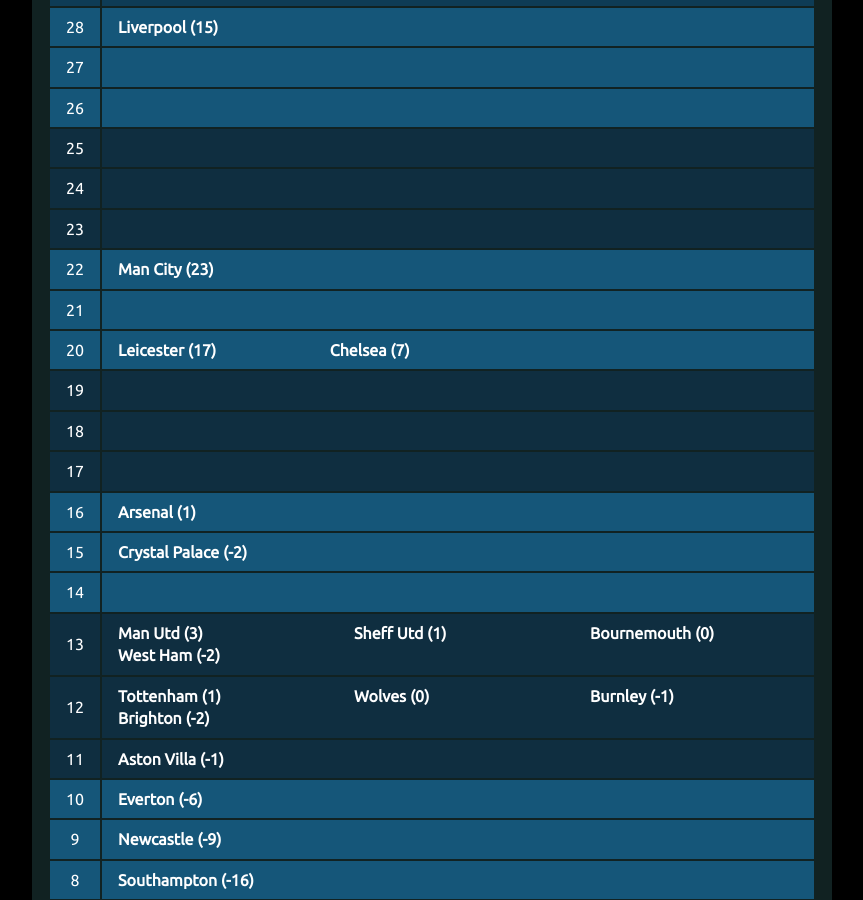
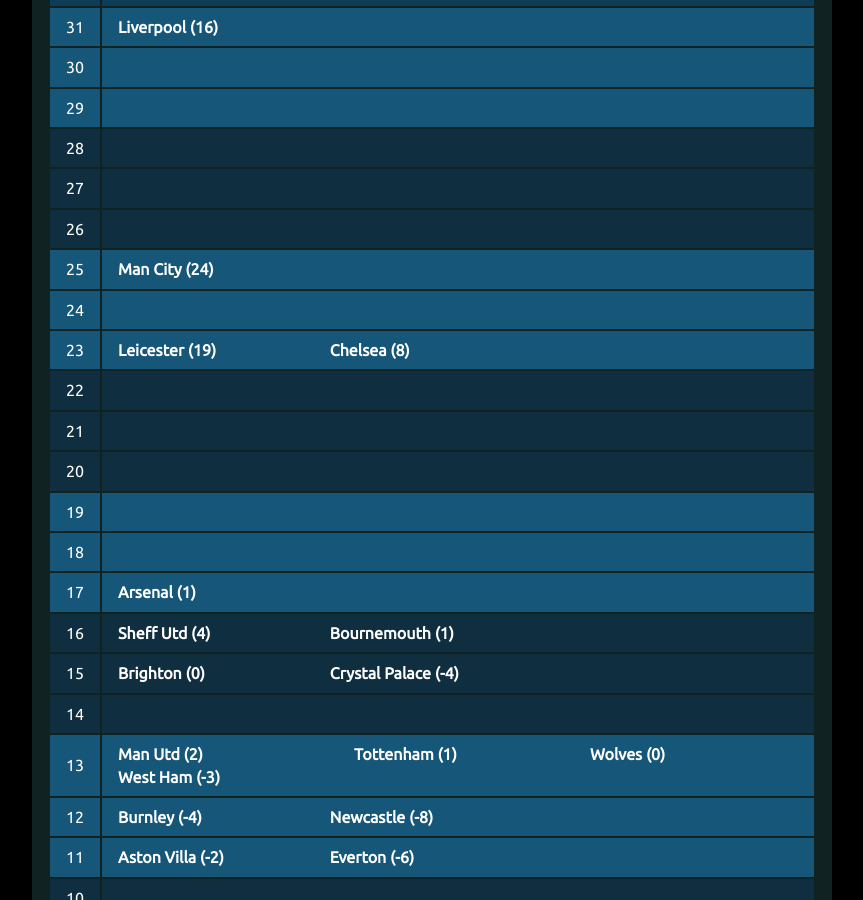
Before and after one commit to muru/muru.github.io, a Jekyll site: the page built from resources.md, in a window 1280 px wide and 900 px high, scrolled down 1835 px. Shown: the whole window, without its empty margins (208-1071 px from the left). Built offline with Jekyll 4.4.1, drawn with Linux system fonts in a browser that asks for light colours; some of the changed text lies outside the part shown.

Commit message:
updated cann-table: Wed  6 Nov 12:46:37 UTC 2019

```diff
--- a/cann-table.html
+++ b/cann-table.html
@@ -1,144 +1,159 @@
 <table id="cann-table">
 <thead> <th> Pts </th> <th> Clubs (GD) </th> </thead>
 	<tr class="cann-row-1">
-		<td class="cann-point"> 28 </td>
+		<td class="cann-point"> 31 </td>
 		<td class="cann-clubs">
-			<span class="club-name"> Liverpool (15) </span>
+			<span class="club-name"> Liverpool (16) </span>
 		</td>
  	</tr>
 	<tr class="cann-row-1">
+		<td class="cann-point"> 30 </td>
+		<td class="cann-clubs">
+		</td>
+ 	</tr>
+	<tr class="cann-row-1">
+		<td class="cann-point"> 29 </td>
+		<td class="cann-clubs">
+		</td>
+ 	</tr>
+	<tr class="cann-row-2">
+		<td class="cann-point"> 28 </td>
+		<td class="cann-clubs">
+		</td>
+ 	</tr>
+	<tr class="cann-row-2">
 		<td class="cann-point"> 27 </td>
 		<td class="cann-clubs">
 		</td>
  	</tr>
-	<tr class="cann-row-1">
+	<tr class="cann-row-2">
 		<td class="cann-point"> 26 </td>
 		<td class="cann-clubs">
 		</td>
  	</tr>
+	<tr class="cann-row-1">
+		<td class="cann-point"> 25 </td>
+		<td class="cann-clubs">
+			<span class="club-name"> Man City (24) </span>
+		</td>
+ 	</tr>
+	<tr class="cann-row-1">
+		<td class="cann-point"> 24 </td>
+		<td class="cann-clubs">
+		</td>
+ 	</tr>
+	<tr class="cann-row-1">
+		<td class="cann-point"> 23 </td>
+		<td class="cann-clubs">
+			<span class="club-name"> Leicester (19) </span>
+			<span class="club-name"> Chelsea (8) </span>
+		</td>
+ 	</tr>
 	<tr class="cann-row-2">
-		<td class="cann-point"> 25 </td>
+		<td class="cann-point"> 22 </td>
 		<td class="cann-clubs">
 		</td>
  	</tr>
 	<tr class="cann-row-2">
-		<td class="cann-point"> 24 </td>
+		<td class="cann-point"> 21 </td>
 		<td class="cann-clubs">
 		</td>
  	</tr>
 	<tr class="cann-row-2">
-		<td class="cann-point"> 23 </td>
+		<td class="cann-point"> 20 </td>
 		<td class="cann-clubs">
 		</td>
  	</tr>
 	<tr class="cann-row-1">
-		<td class="cann-point"> 22 </td>
-		<td class="cann-clubs">
-			<span class="club-name"> Man City (23) </span>
-		</td>
- 	</tr>
-	<tr class="cann-row-1">
-		<td class="cann-point"> 21 </td>
+		<td class="cann-point"> 19 </td>
 		<td class="cann-clubs">
 		</td>
  	</tr>
 	<tr class="cann-row-1">
-		<td class="cann-point"> 20 </td>
+		<td class="cann-point"> 18 </td>
 		<td class="cann-clubs">
-			<span class="club-name"> Leicester (17) </span>
-			<span class="club-name"> Chelsea (7) </span>
+		</td>
+ 	</tr>
+	<tr class="cann-row-1">
+		<td class="cann-point"> 17 </td>
+		<td class="cann-clubs">
+			<span class="club-name"> Arsenal (1) </span>
 		</td>
  	</tr>
 	<tr class="cann-row-2">
-		<td class="cann-point"> 19 </td>
+		<td class="cann-point"> 16 </td>
+		<td class="cann-clubs">
+			<span class="club-name"> Sheff Utd (4) </span>
+			<span class="club-name"> Bournemouth (1) </span>
+		</td>
+ 	</tr>
+	<tr class="cann-row-2">
+		<td class="cann-point"> 15 </td>
+		<td class="cann-clubs">
+			<span class="club-name"> Brighton (0) </span>
+			<span class="club-name"> Crystal Palace (-4) </span>
+		</td>
+ 	</tr>
+	<tr class="cann-row-2">
+		<td class="cann-point"> 14 </td>
+		<td class="cann-clubs">
+		</td>
+ 	</tr>
+	<tr class="cann-row-1">
+		<td class="cann-point"> 13 </td>
+		<td class="cann-clubs">
+			<span class="club-name"> Man Utd (2) </span>
+			<span class="club-name"> Tottenham (1) </span>
+			<span class="club-name"> Wolves (0) </span>
+			<span class="club-name"> West Ham (-3) </span>
+		</td>
+ 	</tr>
+	<tr class="cann-row-1">
+		<td class="cann-point"> 12 </td>
+		<td class="cann-clubs">
+			<span class="club-name"> Burnley (-4) </span>
+			<span class="club-name"> Newcastle (-8) </span>
+		</td>
+ 	</tr>
+	<tr class="cann-row-1">
+		<td class="cann-point"> 11 </td>
+		<td class="cann-clubs">
+			<span class="club-name"> Aston Villa (-2) </span>
+			<span class="club-name"> Everton (-6) </span>
+		</td>
+ 	</tr>
+	<tr class="cann-row-2">
+		<td class="cann-point"> 10 </td>
 		<td class="cann-clubs">
 		</td>
  	</tr>
 	<tr class="cann-row-2">
-		<td class="cann-point"> 18 </td>
+		<td class="cann-point"> 9 </td>
 		<td class="cann-clubs">
 		</td>
  	</tr>
 	<tr class="cann-row-2">
-		<td class="cann-point"> 17 </td>
+		<td class="cann-point"> 8 </td>
+		<td class="cann-clubs">
+			<span class="club-name"> Southampton (-17) </span>
+		</td>
+ 	</tr>
+	<tr class="cann-row-1">
+		<td class="cann-point"> 7 </td>
+		<td class="cann-clubs">
+			<span class="club-name"> Norwich (-15) </span>
+		</td>
+ 	</tr>
+	<tr class="cann-row-1">
+		<td class="cann-point"> 6 </td>
 		<td class="cann-clubs">
 		</td>
  	</tr>
 	<tr class="cann-row-1">
-		<td class="cann-point"> 16 </td>
-		<td class="cann-clubs">
-			<span class="club-name"> Arsenal (1) </span>
-		</td>
- 	</tr>
-	<tr class="cann-row-1">
-		<td class="cann-point"> 15 </td>
-		<td class="cann-clubs">
-			<span class="club-name"> Crystal Palace (-2) </span>
-		</td>
- 	</tr>
-	<tr class="cann-row-1">
-		<td class="cann-point"> 14 </td>
-		<td class="cann-clubs">
-		</td>
- 	</tr>
-	<tr class="cann-row-2">
-		<td class="cann-point"> 13 </td>
-		<td class="cann-clubs">
-			<span class="club-name"> Man Utd (3) </span>
-			<span class="club-name"> Sheff Utd (1) </span>
-			<span class="club-name"> Bournemouth (0) </span>
-			<span class="club-name"> West Ham (-2) </span>
-		</td>
- 	</tr>
-	<tr class="cann-row-2">
-		<td class="cann-point"> 12 </td>
-		<td class="cann-clubs">
-			<span class="club-name"> Tottenham (1) </span>
-			<span class="club-name"> Wolves (0) </span>
-			<span class="club-name"> Burnley (-1) </span>
-			<span class="club-name"> Brighton (-2) </span>
-		</td>
- 	</tr>
-	<tr class="cann-row-2">
-		<td class="cann-point"> 11 </td>
-		<td class="cann-clubs">
-			<span class="club-name"> Aston Villa (-1) </span>
-		</td>
- 	</tr>
-	<tr class="cann-row-1">
-		<td class="cann-point"> 10 </td>
-		<td class="cann-clubs">
-			<span class="club-name"> Everton (-6) </span>
-		</td>
- 	</tr>
-	<tr class="cann-row-1">
-		<td class="cann-point"> 9 </td>
-		<td class="cann-clubs">
-			<span class="club-name"> Newcastle (-9) </span>
-		</td>
- 	</tr>
-	<tr class="cann-row-1">
-		<td class="cann-point"> 8 </td>
-		<td class="cann-clubs">
-			<span class="club-name"> Southampton (-16) </span>
-		</td>
- 	</tr>
-	<tr class="cann-row-2">
-		<td class="cann-point"> 7 </td>
-		<td class="cann-clubs">
-			<span class="club-name"> Norwich (-13) </span>
-		</td>
- 	</tr>
-	<tr class="cann-row-2">
-		<td class="cann-point"> 6 </td>
-		<td class="cann-clubs">
-		</td>
- 	</tr>
-	<tr class="cann-row-2">
 		<td class="cann-point"> 5 </td>
 		<td class="cann-clubs">
-			<span class="club-name"> Watford (-16) </span>
+			<span class="club-name"> Watford (-17) </span>
 		</td>
  	</tr>
 </table>
-<span id="cann-gen-note"> Generated on  Monday, 28 October 2019 at 10:00 UTC. </span>
+<span id="cann-gen-note"> Generated on  Wednesday, 06 November 2019 at 12:46 UTC. </span>
```
